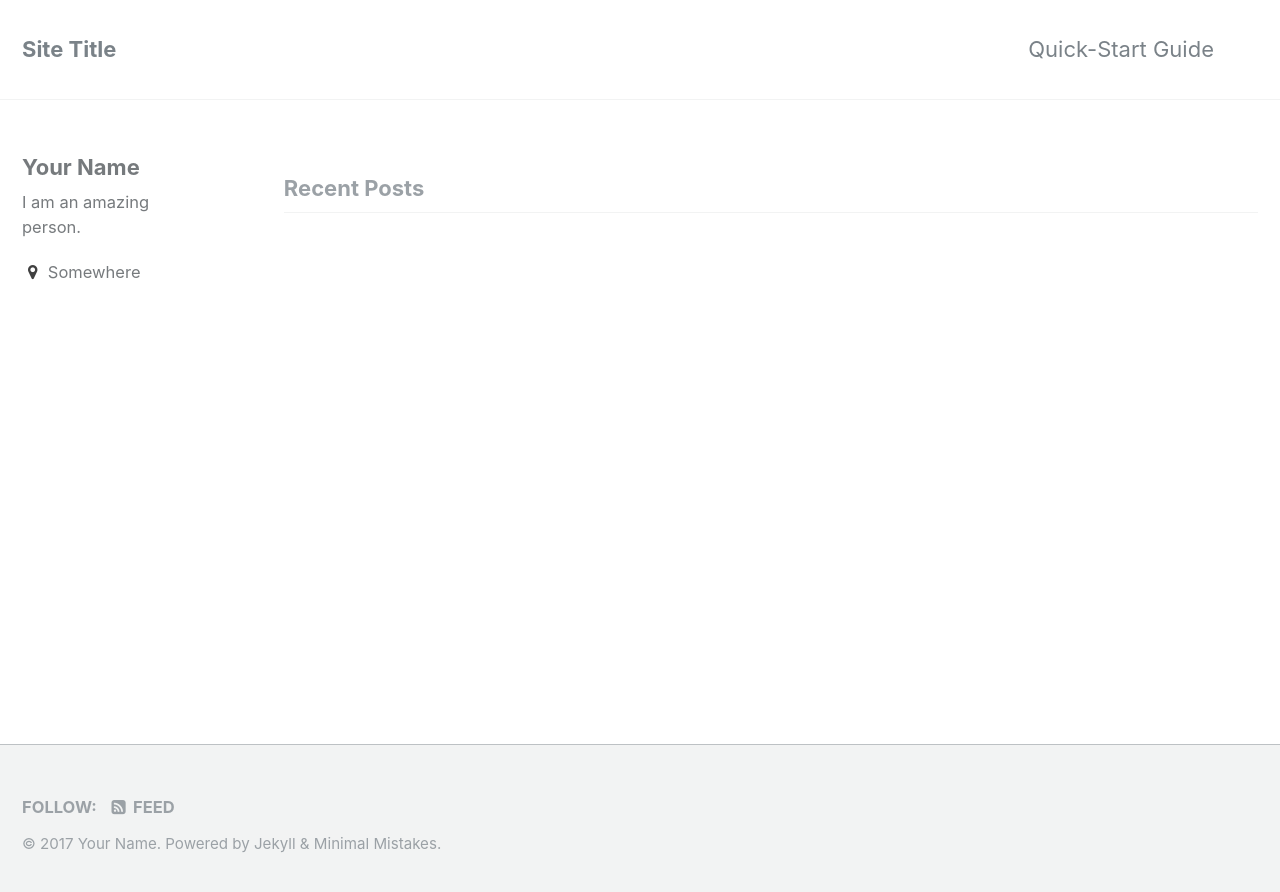
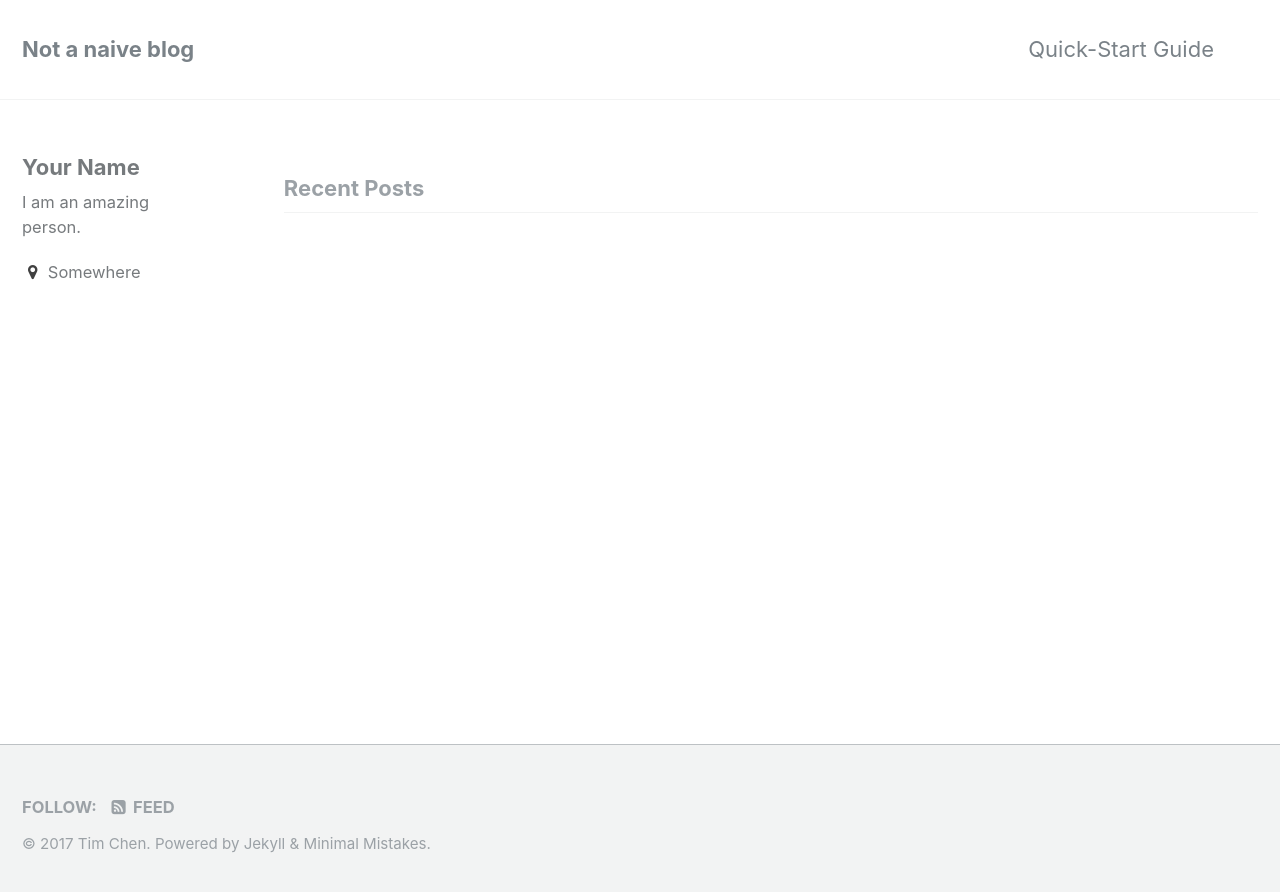
Before and after one commit to timchen1997/timchen1997.github.io, a Jekyll site: the page built from index.html, in a window 1280 px wide. Shown: the top 892 px of the page. Built offline with Jekyll 4.4.1, drawn with Linux system fonts in a browser that asks for light colours; the list of posts is cut into pages by our own code.

Commit message:
config modification
config modification

```diff
--- a/_config.yml
+++ b/_config.yml
@@ -7,10 +7,10 @@
 
 # Site Settings
 locale                   : "en"
-title                    : "Site Title"
+title                    : "Not a naive blog"
 title_separator          : "-"
-name                     : "Your Name"
-description              : "An amazing website."
+name                     : "Tim Chen"
+description              : "别想了没描述"
 url                      : # the base hostname & protocol for your site e.g. "https://mmistakes.github.io"
 baseurl                  : # the subpath of your site, e.g. "/blog"
 repository               : # GitHub username/repo-name e.g. "mmistakes/minimal-mistakes"
```
